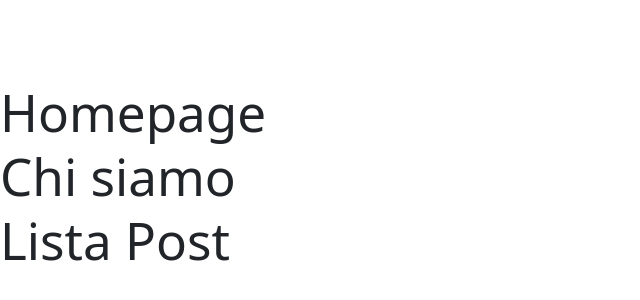
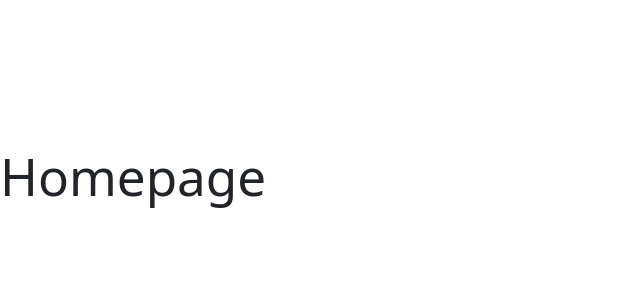
Before and after one commit to ruzica-glavas/react-router, a React (Vite) app: page / in a window 1280 px wide. Shown: the part 220-520 px from the top of the page, without its empty margins (0-640 px from the left). Built offline with nearby package versions, Linux system fonts and the light colour scheme.

Commit message:
add: routers

```diff
--- a/src/App.jsx
+++ b/src/App.jsx
@@ -9,9 +9,14 @@ function App() {
 
   return (
     <>
-     <HomePage></HomePage>
-     <ChiSiamo></ChiSiamo>
-     <ListaPost></ListaPost>
+    <BrowserRouter>
+      <Routes>
+        <Route path="/" Component={HomePage} />
+        <Route path="/info" Component={ChiSiamo} />
+        <Route path="/list" Component={ListaPost} />
+      </Routes>
+    </BrowserRouter>
+
     </>
   )
 }
```
